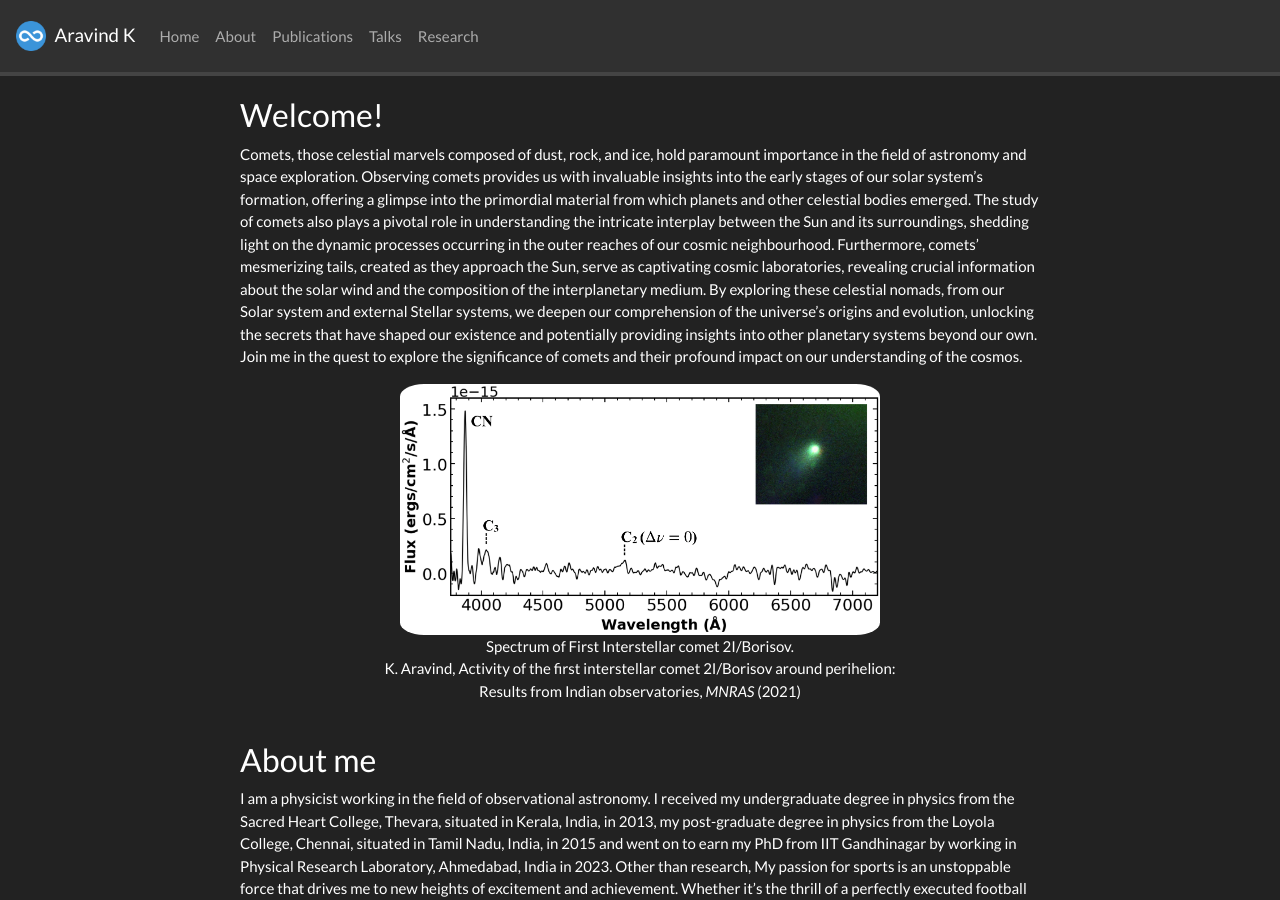
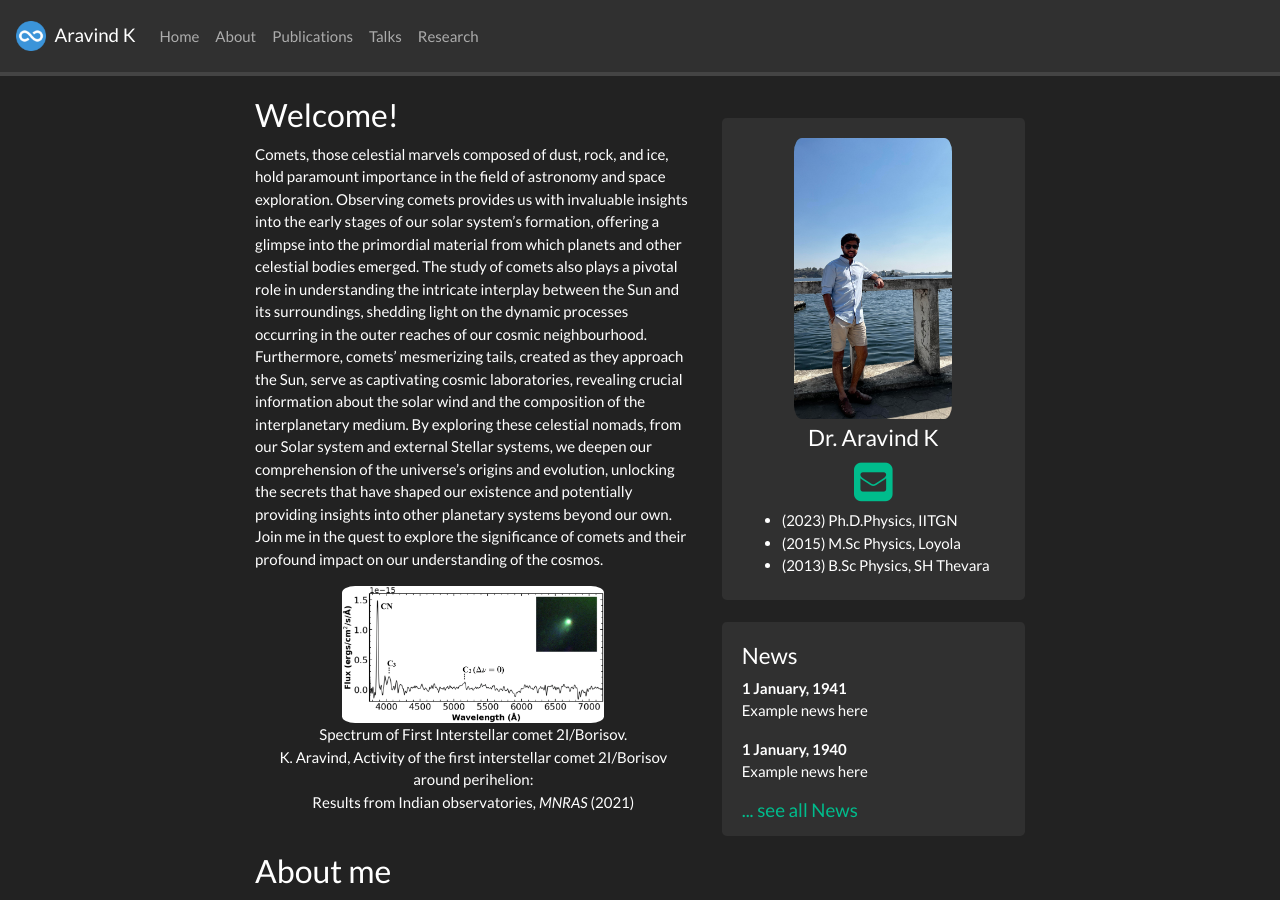
Before and after one commit to DrAravind1192/DrAravind1192.github.io, a Jekyll site: the page built from _pages/home.md, in a window 1280 px wide and 900 px high. Built offline with Jekyll 4.4.1, drawn with Linux system fonts in a browser that asks for light colours; nearby versions of some CDN libraries; a style sheet for code colours, icons or effects is not loaded.

Commit message:
Update homelay.html

```diff
--- a/_layouts/homelay.html
+++ b/_layouts/homelay.html
@@ -2,9 +2,9 @@
 layout: default
 ---
 
-  <div id="homeid" class="col-sm-15 col-xs-20">
+  <div id="homeid" class="col-sm-7 col-xs-12">
 	{{ content }}
   </div>
-  <div id="newsid" class="col-sm-5 col-xs-20" >
+  <div id="newsid" class="col-sm-5 col-xs-12" >
 	{% include sidebar.html %}
   </div>
```
